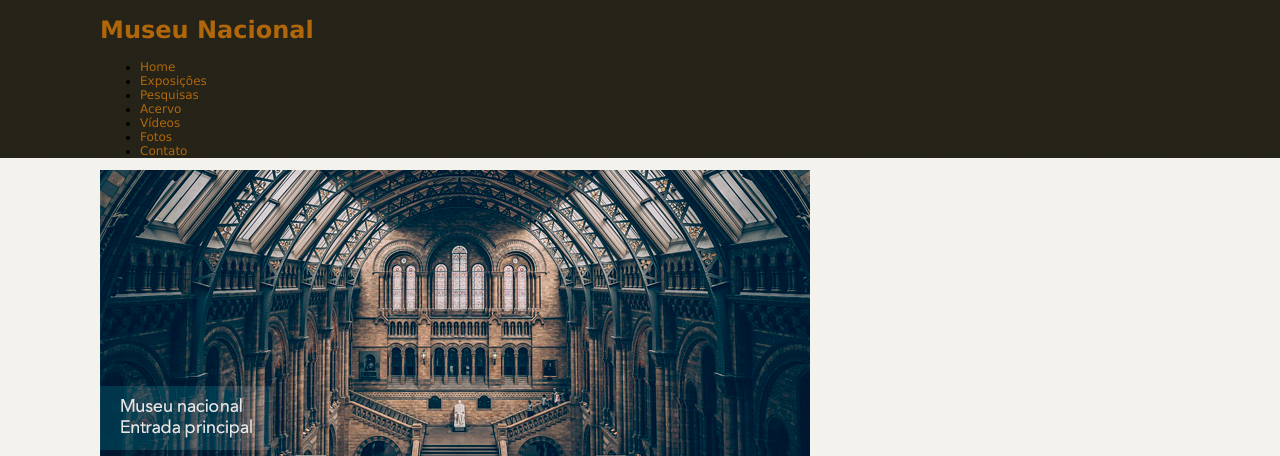
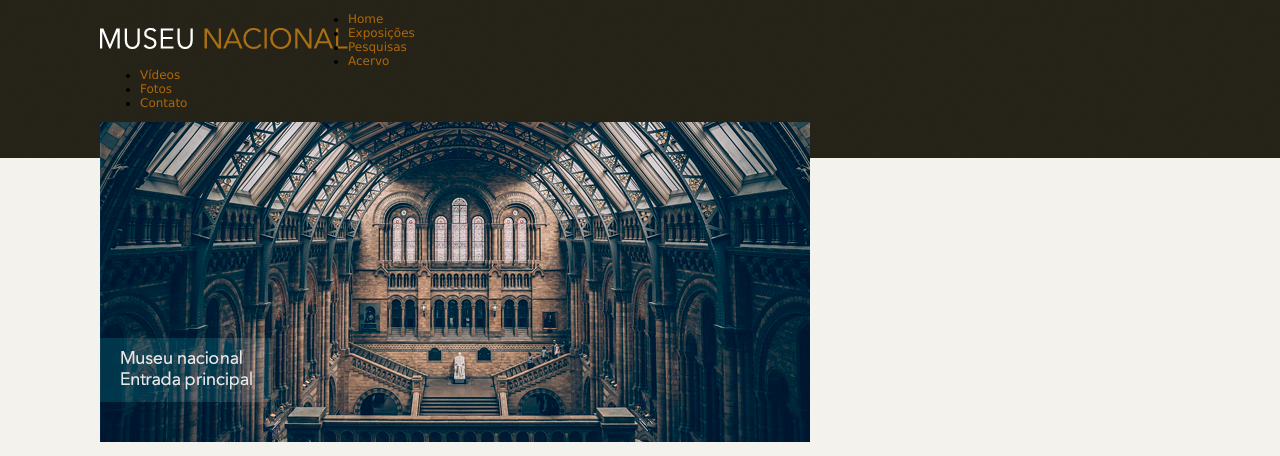
Before and after one commit to ThiagoLimaC/microprojeto-css-MuseuNacional, a plain HTML site: page index.html in a window 1280 px wide. Shown: the top 456 px of the page. Drawn offline with Linux system fonts and the light colour scheme.

Commit message:
Add basic styles for body and logo in CSS

```diff
--- a/css/estilo.css
+++ b/css/estilo.css
@@ -1,3 +1,5 @@
+/* Basico */
+
 body {
     background: #f4f2ec url(../img/fundo.png) repeat-x;
     font: 12px "Lucida Grande", "Lucida Sans Unicode", Arial, sans-serif;
@@ -16,3 +18,17 @@ a:link, a:active, a:visited {
 a:hover {
     color: #227115;
 }
+
+/* Logo */
+
+#logo h1 {
+    float: left;
+}
+
+#logo a {
+    width: 248px;
+    height: 21px;
+    text-indent: -9999px;
+    display: block;
+    background: url(../img/logo.png) no-repeat;
+}
```
